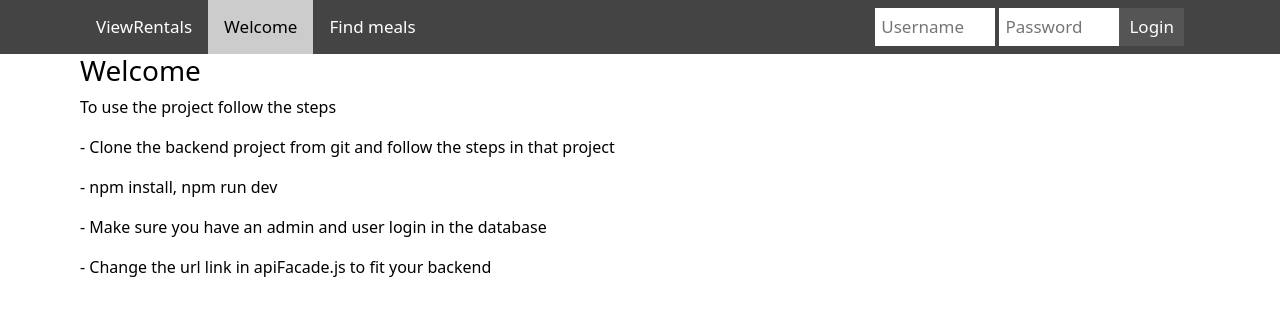
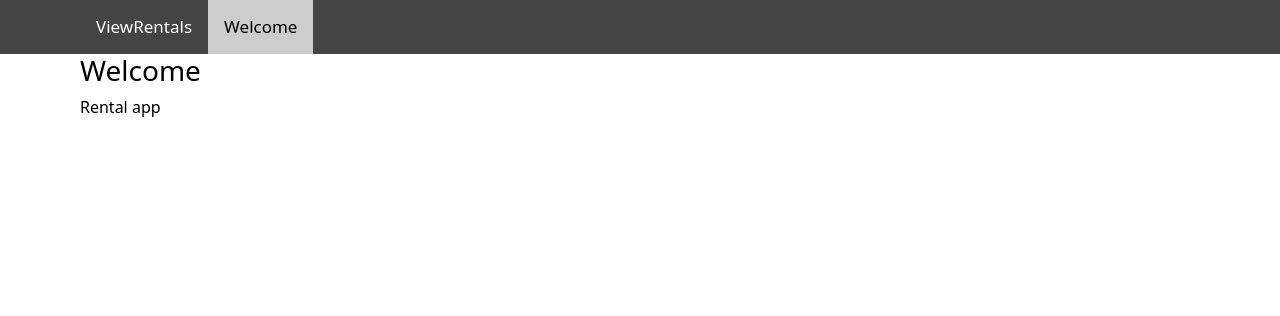
Before and after one commit to jonathanbraad/eksamenforberedelse, a React (Vite) app: page / in a window 1280 px wide. Shown: the top 316 px of the page. Built offline with nearby package versions, Linux system fonts and the light colour scheme.

Commit message:
viewrentals

```diff
--- a/src/components/Header.jsx
+++ b/src/components/Header.jsx
@@ -12,12 +12,6 @@ function Header({setErrorMsg, loggedIn, setLoggedIn, loginCredentials, setLoginC
             <div className="divplacement">
                 <NavLink to="/ViewRentals">ViewRentals</NavLink>
             <NavLink to="/"> Welcome</NavLink>
-            <NavLink to="/FindMeals"> Find meals</NavLink>
-            {!loggedIn ? (<Login setLoggedIn={setLoggedIn} loginCredentials={loginCredentials} setLoginCredentials={setLoginCredentials} setErrorMsg={setErrorMsg}  />) :
-                (<div>
-                    <LoggedIn setLoggedIn={setLoggedIn} loginCredentials={loginCredentials}/>
-                    <NavLink to="/MealPlan">Mealplan</NavLink>
-                </div>)}
                 </div>
         </nav>
     );
--- a/src/pages/Welcome.jsx
+++ b/src/pages/Welcome.jsx
@@ -5,11 +5,7 @@ function Welcome(props) {
     return (
         <div className="divplacement">
             <h3>Welcome</h3>
-            <p>To use the project follow the steps</p>
-            <p> - Clone the backend project from git and follow the steps in that project</p>
-            <p> - npm install, npm run dev</p>
-            <p> - Make sure you have an admin and user login in the database</p>
-            <p> - Change the url link in apiFacade.js to fit your backend</p>
+            <p> Rental app </p>
         </div>
     );
 }
```
